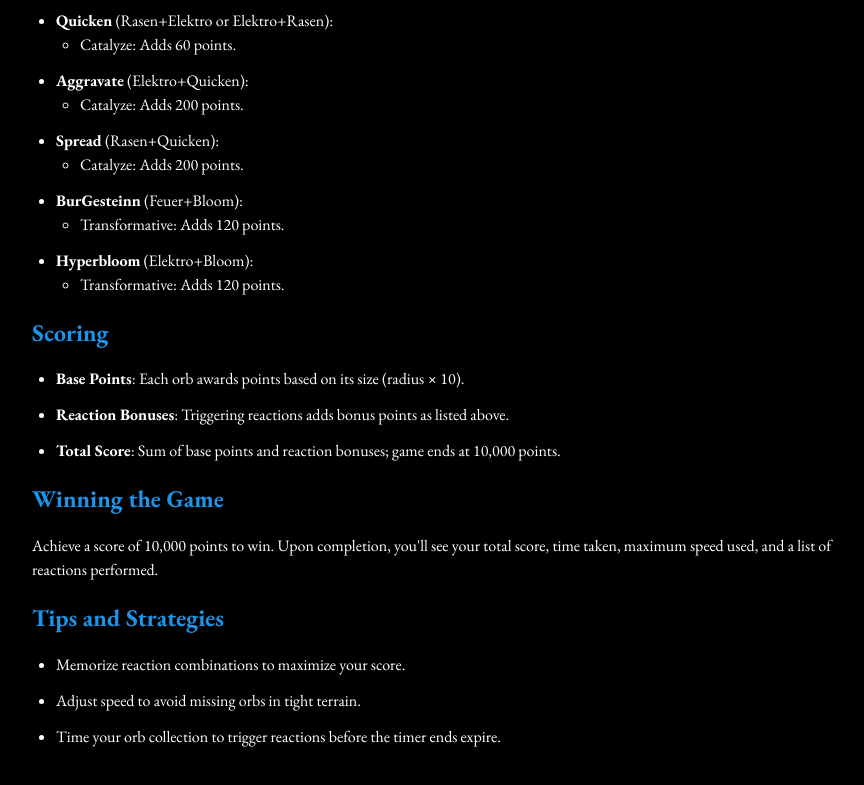
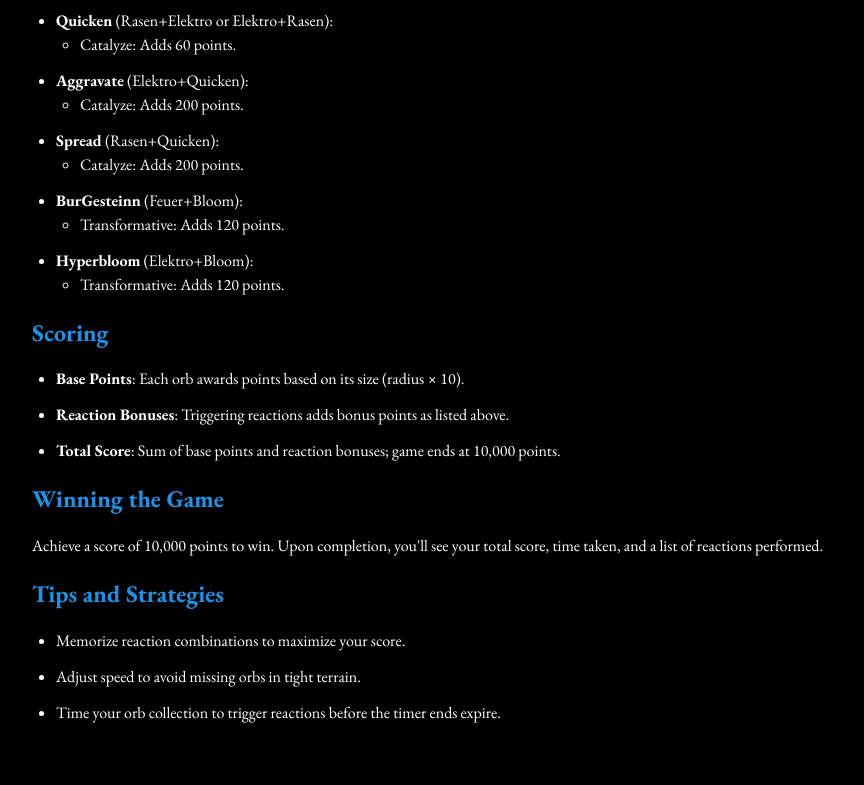
Before and after one commit to richie-rich90454/HackathonGame, a website: page rules.html in a window 1280 px wide. Shown: the part 1704-2489 px from the top of the page, without its empty margins (208-1072 px from the left). Drawn offline with Linux system fonts and the light colour scheme; a web font is replaced by a local one.

Commit message:
unified rules

```diff
--- a/rules.html
+++ b/rules.html
@@ -288,7 +288,7 @@
             </section>
             <section id="winning-the-game">
                 <h2>Winning the Game</h2>
-                <p>Achieve a score of 10,000 points to win. Upon completion, you'll see your total score, time taken, maximum speed used, and a list of reactions performed.</p>
+                <p>Achieve a score of 10,000 points to win. Upon completion, you'll see your total score, time taken, and a list of reactions performed.</p>
             </section>
             <section id="tips-and-strategies">
                 <h2>Tips and Strategies</h2>
```
Also changed, not shown: README.md.
